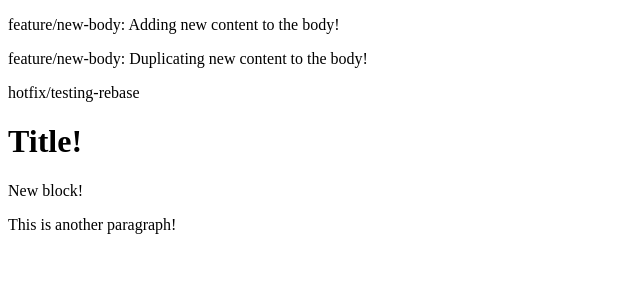
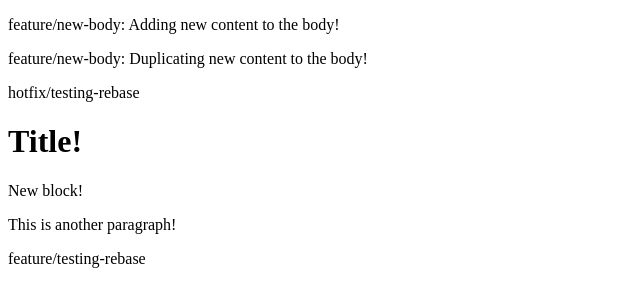
Before and after one commit to mdeamf/git-playground, a plain HTML site: page index.html in a window 1280 px wide. Shown: the whole page, without its empty margins (0-640 px from the left). Drawn offline with Linux system fonts and the light colour scheme.

Commit message:
feat: testing rebase

```diff
--- a/index.html
+++ b/index.html
@@ -21,6 +21,8 @@
     <p>New block!</p>
     <p>This is another paragraph!</p>
   </div>
+
+  <p>feature/testing-rebase</p>
 </body>
 
 </html>
```
